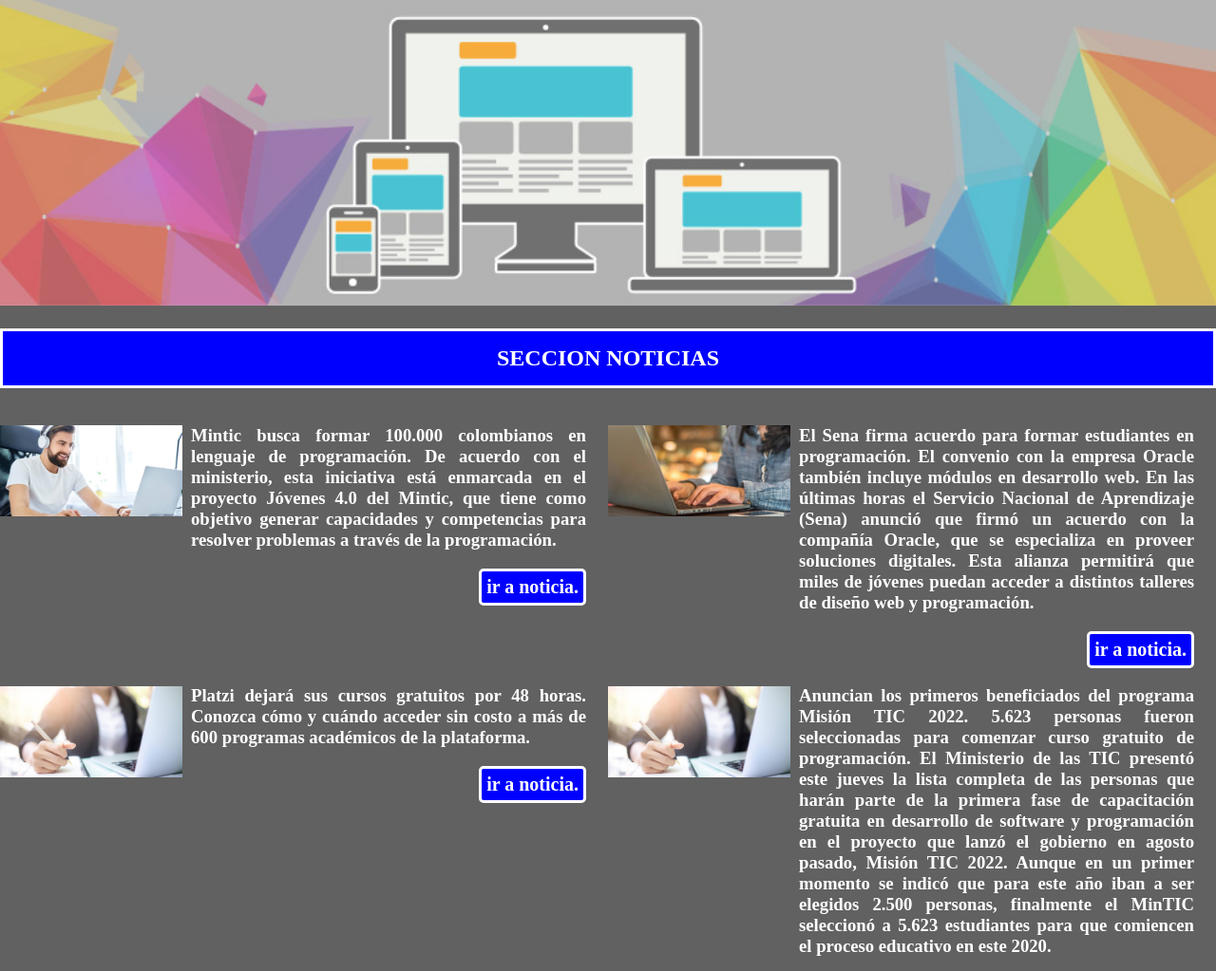
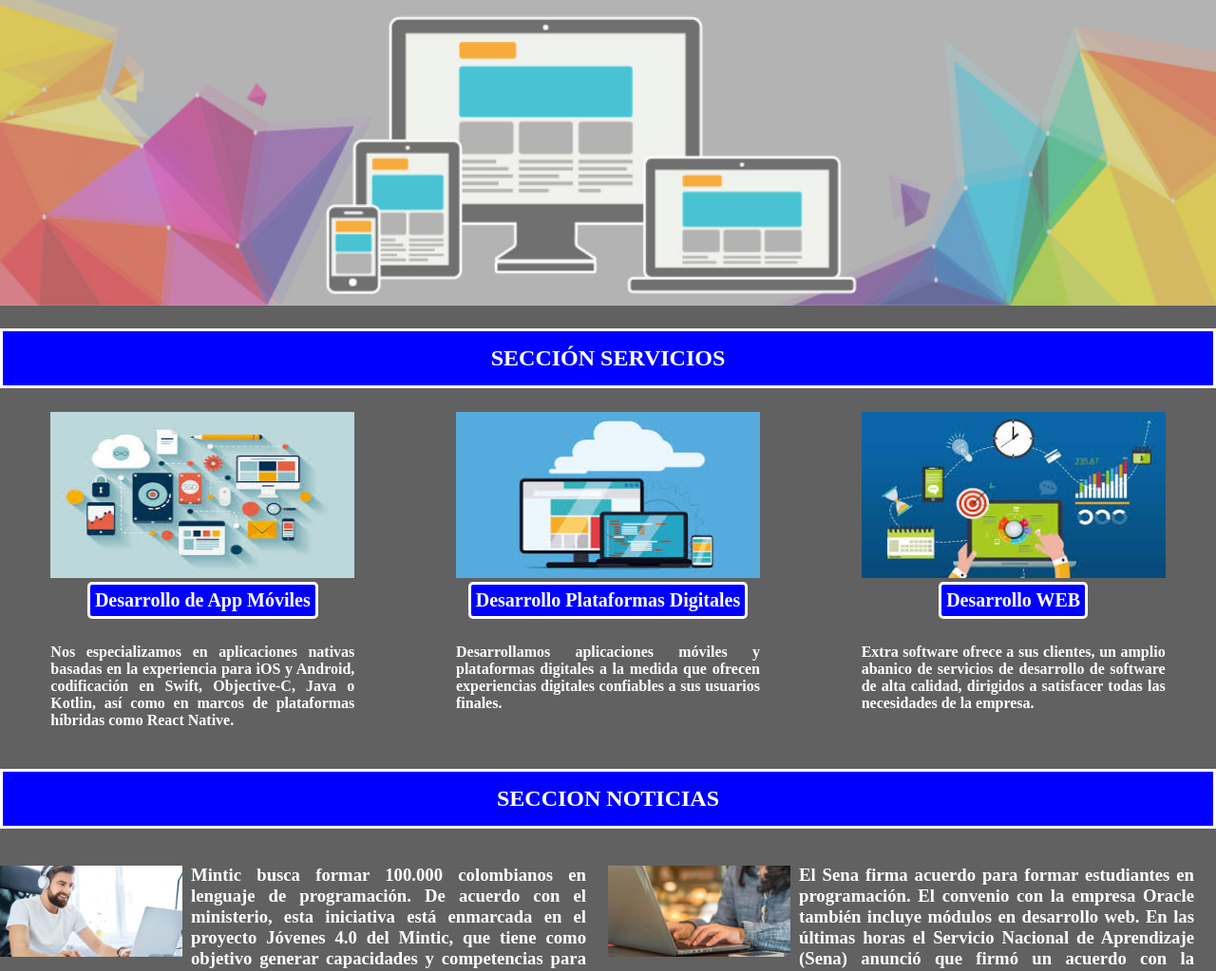
Before and after one commit to MisionTic2022-Grupo71/semana-1-71, a website: page src/index.html in a window 1280 px wide. Shown: the part 67-1090 px from the top of the page at 95% size. Drawn offline with Linux system fonts and the light colour scheme.

Commit message:
Servicios Terminados

```diff
--- a/src/index.html
+++ b/src/index.html
@@ -17,12 +17,56 @@
                     <li class="menu__item"><a class="menu__link" href="#news">NOTICIAS</a></li>
                     <li class="menu__item"><a class="menu__link" href="#team">EQUIPO</a></li>
                 </ul>
-            </nav>
         </div>
         <img src="banner.jpg" alt="imagen principal" class="imagen-cabecera"/>
     </header>
     <main>
-        <div></div> <!--Seccion de servicios-->
+        <div id="services">
+            <h2>
+                SECCIÓN SERVICIOS
+            </h2>
+            <div class="servicios-container">
+                <div class= "servicios-total">
+                    <img src="servicios1.jpg"width="320" height="175" alt="servicio 1" class="imagen-servicio">
+                    <a href="https://www.consware.com.co/desarrollo-de-software/?utm_source=google&utm_medium=cpc&utm_campaign=consware_leadgeneration_busqueda_skags&utm_term=empresas_de_desarrollo_de_software&utm_content=anuncio_busqueda&utm_term=empresas%20de%20desarrollo%20de%20software&utm_campaign=Consware_leadgeneration_busqueda_skags_CO&utm_source=adwords&utm_medium=ppc&hsa_acc=6652011515&hsa_cam=11672460133&hsa_grp=112417755006&hsa_ad=481332894693&hsa_src=g&hsa_tgt=kwd-298110695515&hsa_kw=empresas%20de%20desarrollo%20de%20software&hsa_mt=b&hsa_net=adwords&hsa_ver=3&gclid=Cj0KCQiAh4j-BRCsARIsAGeV12C01fYP4hHbyfFre7WE3J3yIOpS5uQuwK08mfSmSXDnc4W2ZBFjzh0aArh4EALw_wcB" class = "parrafo-servicio">
+                        Desarrollo de App Móviles
+                    </a>
+
+                </div>
+                <div class= "servicios-total">
+                    <img src="servicio2.jpg"width="320" height="175" alt="servicio 2" class="imagen-servicio">
+                    <a href="https://www.appswigi.com.co/?utm_source=google-sem&utm_medium=paid&utm_campaign=soluciones&utm_term=category&utm_content=empresas-de-desarrollo" class = "parrafo-servicio">
+                        Desarrollo Plataformas Digitales
+                    </a>
+                </div>
+                <div class= "servicios-total">
+                    <img src="servicio3.jpg"width="320" height="175" alt="servicio 3" class="imagen-servicio">
+                    <a href="http://www.extrasoft.es/servicios-de-desarrollo-de-software/" class = "parrafo-servicio">
+                        Desarrollo WEB
+                    </a>
+                </div>
+            </div>
+            <div class="servicios-container">
+                <div class="servicios-parrafo">
+                    <h4>
+                        Nos especializamos en aplicaciones nativas basadas en la experiencia para iOS y Android, codificación en Swift, Objective-C, Java o Kotlin, así como en marcos de plataformas híbridas como React Native.
+                    </h4>
+
+                </div>
+                <div class="servicios-parrafo">
+                    <h4>
+                        Desarrollamos aplicaciones móviles y plataformas digitales a la medida que ofrecen experiencias digitales confiables a sus usuarios finales.
+                    </h4>
+
+                </div>
+                <div class="servicios-parrafo">
+                    <h4>
+                        Extra software ofrece a sus clientes, un amplio abanico de servicios de desarrollo de software de alta calidad, dirigidos a satisfacer todas las necesidades de la empresa.
+                    </h4>
+
+                </div>
+            </div>
+        </div><!--Seccion de servicios-->
         <div id="news">
             <h2>
                 SECCION NOTICIAS
--- a/src/style.css
+++ b/src/style.css
@@ -185,3 +185,49 @@
 footer a:hover{
     opacity: 50%;
 }
+/*sección servicios*/
+#services h2{
+    border: solid;
+    text-align: center;
+    color: white;
+    background-color: blue;
+    padding: 15px;
+
+}
+
+.servicios-container{
+    display: flex;
+    width: 100%;
+}
+.servicios-total{
+    width: 25%;
+    display: block;
+    margin:auto;
+    padding: 5px;
+
+
+
+}
+.parrafo-servicio{
+    display: block;
+    width: fit-content;
+    border: solid;
+    background-color: blue;
+    color: white;
+    padding: 5px;
+    font-size: 20px;
+    border-radius: 5px;
+    text-decoration: none;
+    font-weight: bolder;
+    margin-left: auto;
+    margin-right: auto;
+}
+.servicios-parrafo{
+    width: 25%;
+    margin-left: auto;
+    margin-right: auto;
+    text-align: justify;
+    color: white;
+
+
+}
```
Also changed, not shown: src/servicio2.jpg (added), src/servicio3.jpg (added), src/servicios1.jpg (added).
